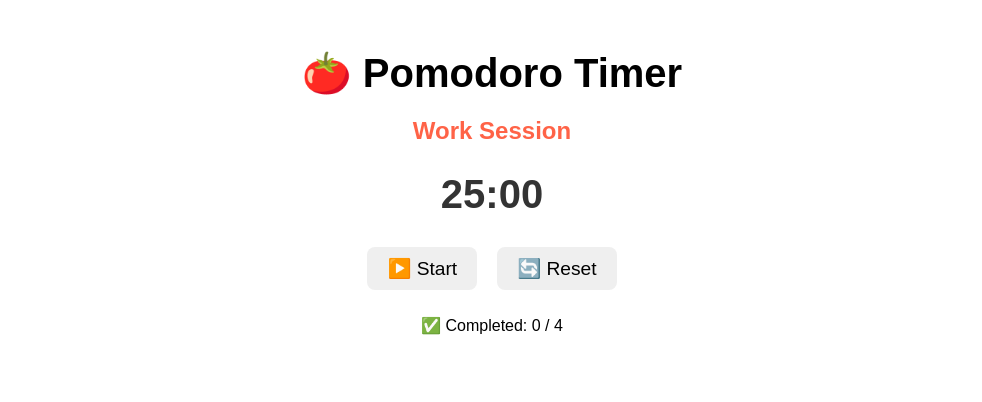
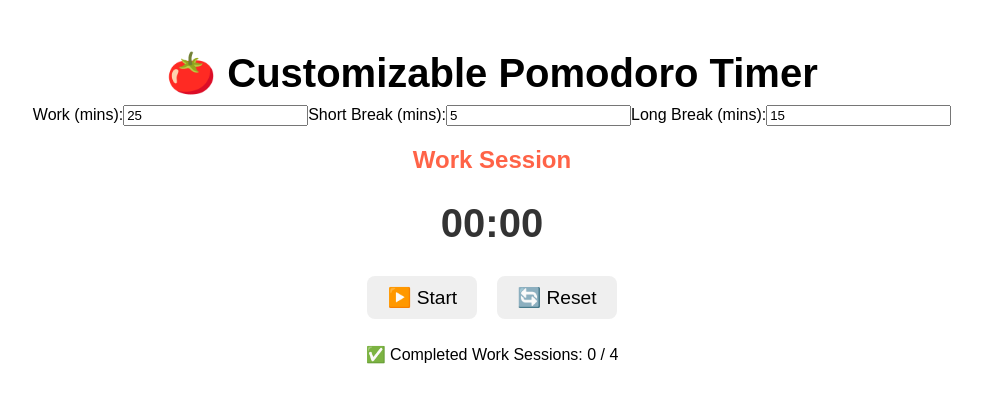
Before and after one commit to aneesh-acharyeah/pomodoro-timer, a React (Create React App) app: page / in a window 1280 px wide. Shown: the top 402 px of the page, without its empty margins (148-1130 px from the left). Built offline with nearby package versions, Linux system fonts and the light colour scheme.

Commit message:
files updated

```diff
--- a/src/App.js
+++ b/src/App.js
@@ -4,29 +4,54 @@ import Controls from "./components/Controls";
 import "./App.css";
 
 const App = () => {
-  const [timeLeft, setTimeLeft] = useState(25 * 60); // 25 min
+  const [workTime, setWorkTime] = useState(25); // minutes
+  const [shortBreakTime, setShortBreakTime] = useState(5);
+  const [longBreakTime, setLongBreakTime] = useState(15);
+  const [timeLeft, setTimeLeft] = useState(0); // seconds
   const [isActive, setIsActive] = useState(false);
-  const [session, setSession] = useState("Work"); // Work | Short Break | Long Break
+  const [session, setSession] = useState("Work");
   const [completed, setCompleted] = useState(0);
+  const [settingsLocked, setSettingsLocked] = useState(false);
 
   useEffect(() => {
     let timer = null;
     if (isActive && timeLeft > 0) {
       timer = setInterval(() => setTimeLeft((prev) => prev - 1), 1000);
-    } else if (timeLeft === 0) {
-      if (session === "Work") {
-        setCompleted((prev) => prev + 1);
-        setSession(completed % 4 === 0 ? "Long Break" : "Short Break");
-        setTimeLeft(completed % 4 === 0 ? 15 * 60 : 5 * 60);
-      } else {
-        setSession("Work");
-        setTimeLeft(25 * 60);
-      }
-      setIsActive(false);
-      alert("Session Complete!");
+    } else if (timeLeft === 0 && isActive) {
+      alert(`${session} Session Complete!`);
+      handleSessionSwitch();
     }
     return () => clearInterval(timer);
-  }, [isActive, timeLeft, session, completed]);
+  }, [isActive, timeLeft]);
+
+  const handleSessionSwitch = () => {
+    if (session === "Work") {
+      setCompleted((prev) => prev + 1);
+      const nextSession = completed % 4 === 0 ? "Long Break" : "Short Break";
+      setSession(nextSession);
+      setTimeLeft(
+        (nextSession === "Short Break" ? shortBreakTime : longBreakTime) * 60
+      );
+    } else {
+      setSession("Work");
+      setTimeLeft(workTime * 60);
+    }
+    setIsActive(false);
+  };
+
+  const startTimer = () => {
+    setTimeLeft(workTime * 60);
+    setSettingsLocked(true);
+    setIsActive(true);
+  };
+
+  const resetTimer = () => {
+    setIsActive(false);
+    setSettingsLocked(false);
+    setSession("Work");
+    setTimeLeft(0);
+    setCompleted(0);
+  };
 
   const formatTime = (seconds) => {
     const min = String(Math.floor(seconds / 60)).padStart(2, "0");
@@ -36,18 +61,48 @@ const App = () => {
 
   return (
     <div className="app">
-      <h1>🍅 Pomodoro Timer</h1>
+      <h1>🍅 Customizable Pomodoro Timer</h1>
+      {!settingsLocked && (
+        <div className="settings">
+          <label>
+            Work (mins):
+            <input
+              type="number"
+              value={workTime}
+              onChange={(e) => setWorkTime(Number(e.target.value))}
+              min="1"
+            />
+          </label>
+          <label>
+            Short Break (mins):
+            <input
+              type="number"
+              value={shortBreakTime}
+              onChange={(e) => setShortBreakTime(Number(e.target.value))}
+              min="1"
+            />
+          </label>
+          <label>
+            Long Break (mins):
+            <input
+              type="number"
+              value={longBreakTime}
+              onChange={(e) => setLongBreakTime(Number(e.target.value))}
+              min="1"
+            />
+          </label>
+        </div>
+      )}
       <h2>{session} Session</h2>
       <Timer time={formatTime(timeLeft)} />
       <Controls
         isActive={isActive}
-        onStartPause={() => setIsActive(!isActive)}
-        onReset={() => {
-          setIsActive(false);
-          setTimeLeft(session === "Work" ? 25 * 60 : session === "Short Break" ? 5 * 60 : 15 * 60);
-        }}
+        onStartPause={() =>
+          settingsLocked ? setIsActive(!isActive) : startTimer()
+        }
+        onReset={resetTimer}
       />
-      <p>✅ Completed: {completed} / 4</p>
+      <p>✅ Completed Work Sessions: {completed} / 4</p>
     </div>
   );
 };
```
